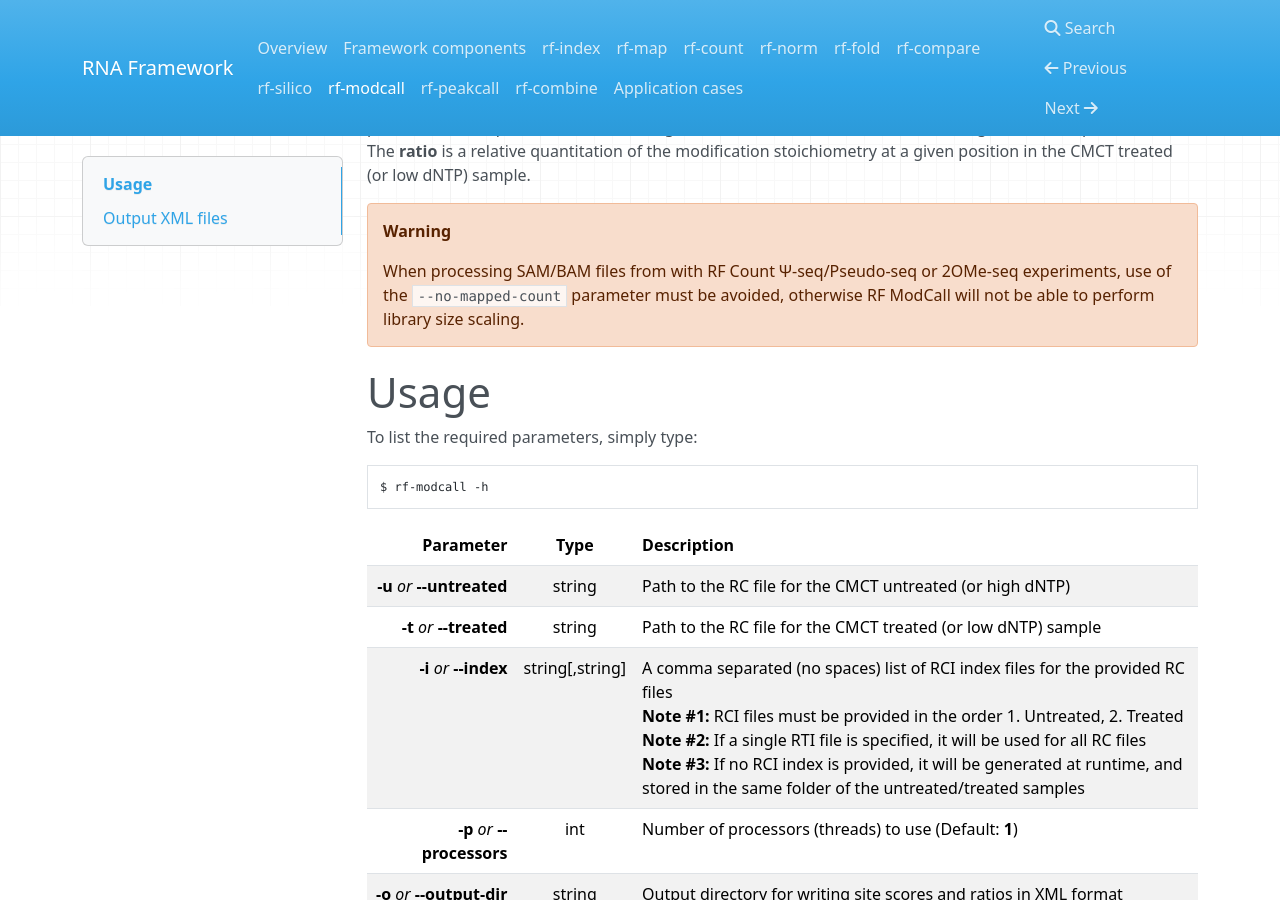
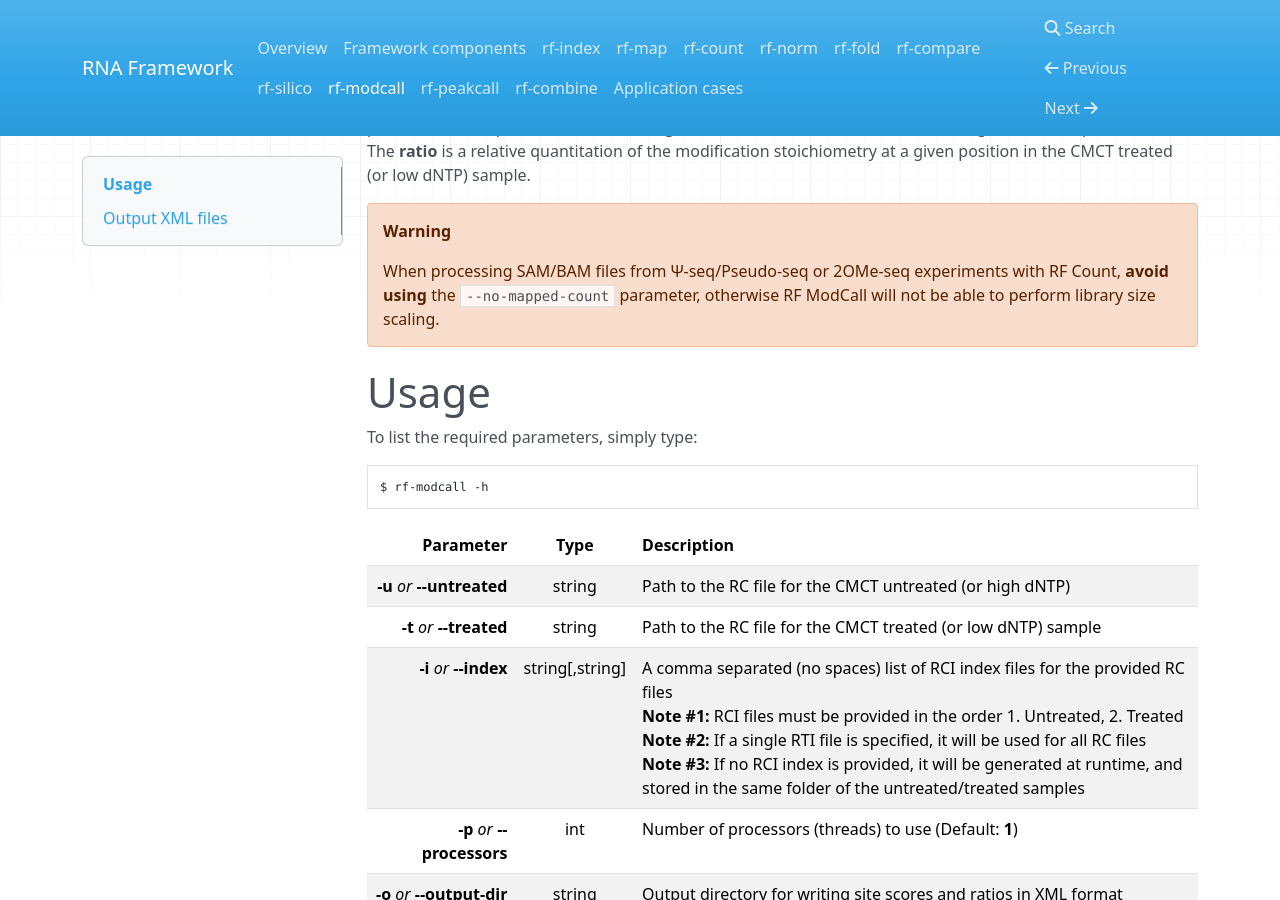
Before and after one commit to dincarnato/RNAFramework, an MkDocs documentation site: the page built from docs/rf-modcall.md, in a window 1280 px wide and 900 px high, scrolled down 566 px. Built offline with MkDocs 1.6.1, drawn with Linux system fonts in a browser that asks for light colours; nearby versions of some CDN libraries; old or Windows-style settings are respelled for this version of MkDocs.

Commit message:
no message

```diff
--- a/docs/rf-modcall.md
+++ b/docs/rf-modcall.md
@@ -14,7 +14,7 @@ The __score__ is a measure of the RT-stop enrichment in the CMCT treated (or low
 The __ratio__ is a relative quantitation of the modification stoichiometry at a given position in the CMCT treated (or low dNTP) sample.<br/>
 
 !!! warning "Warning"
-    When processing SAM/BAM files from with RF Count &Psi;-seq/Pseudo-seq or 2OMe-seq experiments, use of the ``--no-mapped-count`` parameter must be avoided, otherwise RF ModCall will not be able to perform library size scaling.<br/>
+    When processing SAM/BAM files from &Psi;-seq/Pseudo-seq or 2OMe-seq experiments with RF Count, __avoid using__ the ``--no-mapped-count`` parameter, otherwise RF ModCall will not be able to perform library size scaling.<br/>
 
 # Usage
 To list the required parameters, simply type:
```
